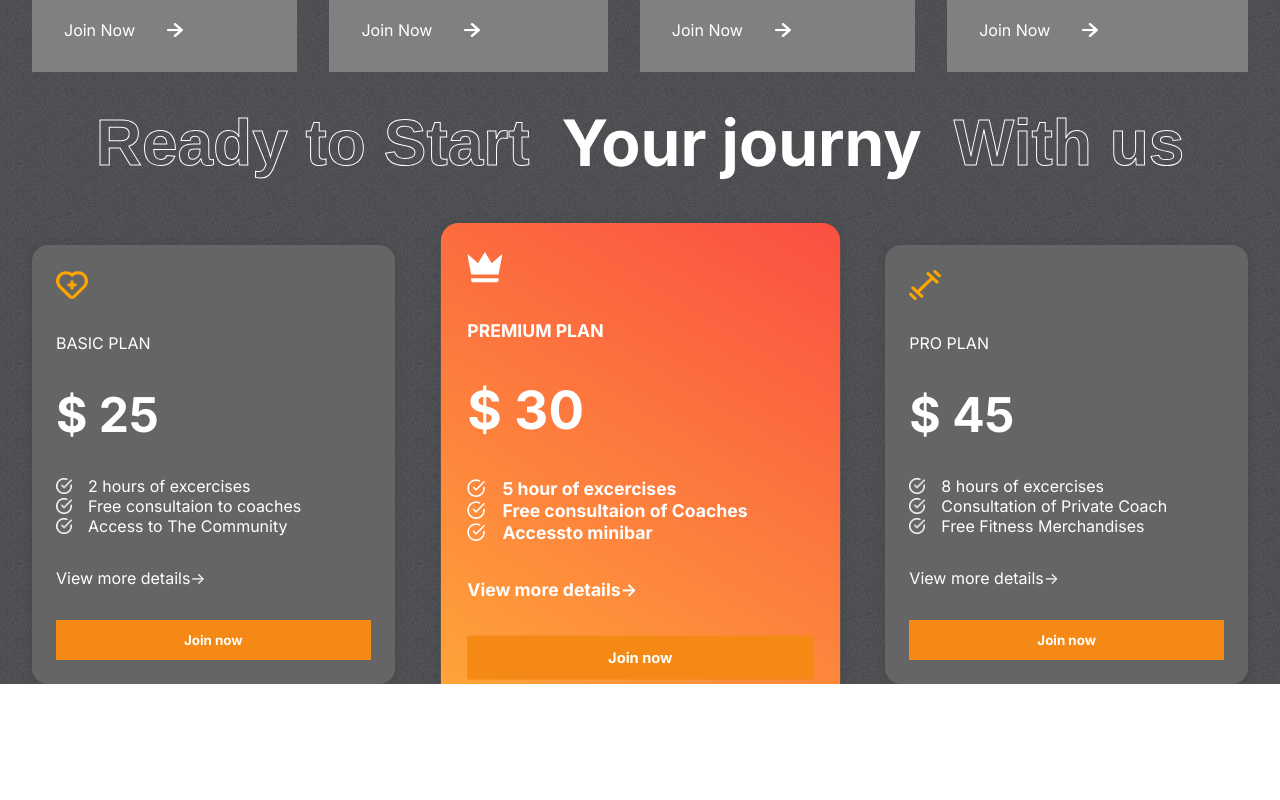
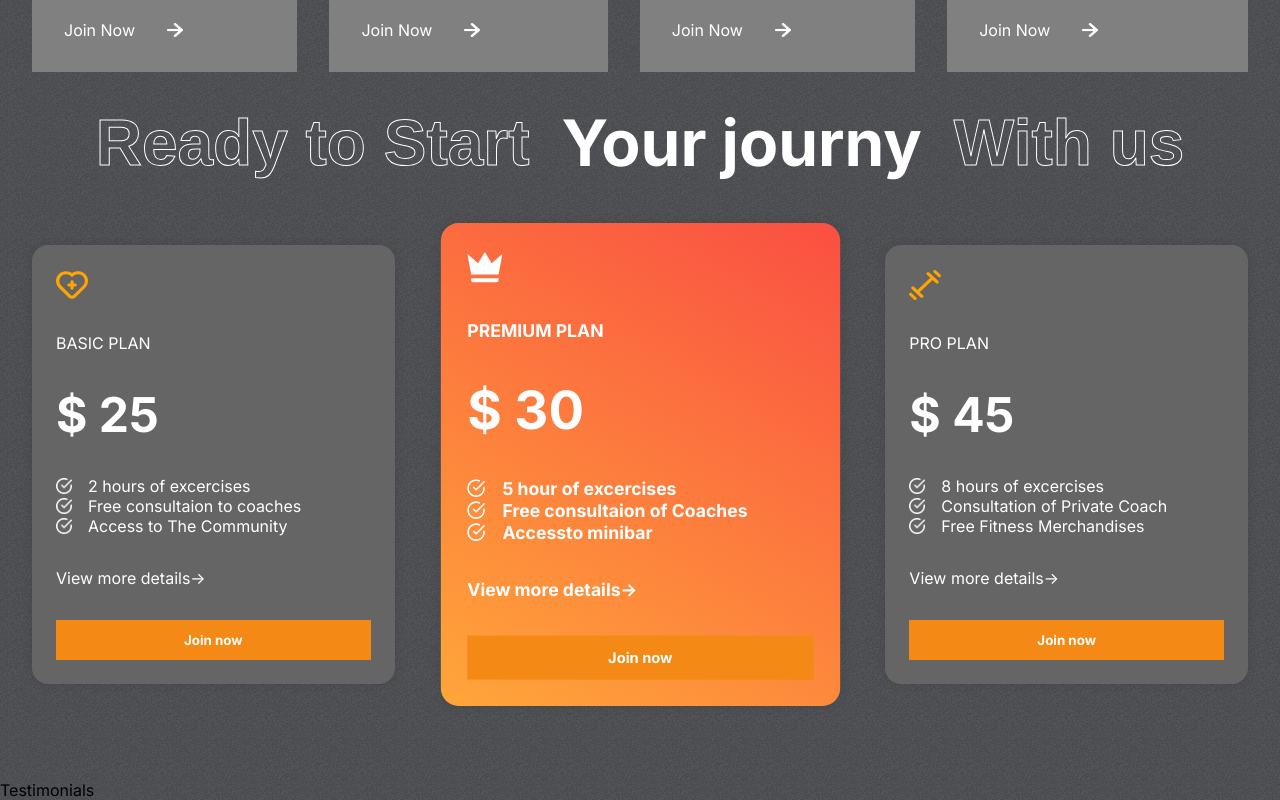
Before and after one commit to Abdelkader0/Gym, a React (Create React App) app: page / in a window 1280 px wide. Shown: the part 1171-1971 px from the top of the page. Before the commit the page ends 1855 px from the top, so only its background shows below. Built offline with nearby package versions, Linux system fonts and the light colour scheme.

Commit message:
Testimonials section add

```diff
--- a/src/App.js
+++ b/src/App.js
@@ -2,6 +2,7 @@
 import Hero from './Components/Hero/Hero';
 import Programs from './Components/Programs/Programs';
 import Plans from './Components/Plans/plans'
+import Testimonials from './Components/Testimonials/Testimonials';
 import './App.css';
 
 
@@ -11,6 +12,7 @@
       <Hero/>
       <Programs/>
       <Plans/>
+      <Testimonials/>
     </div>
   );
 }
--- /dev/null
+++ b/src/Components/Testimonials/Testimonials.jsx
@@ -0,0 +1,9 @@
+import React from 'react'
+
+const Testimonials = () => {
+  return (
+    <div>Testimonials</div>
+  )
+}
+
+export default Testimonials
```
Also changed, not shown: src/Components/Testimonials/Testimonials.css (added).
